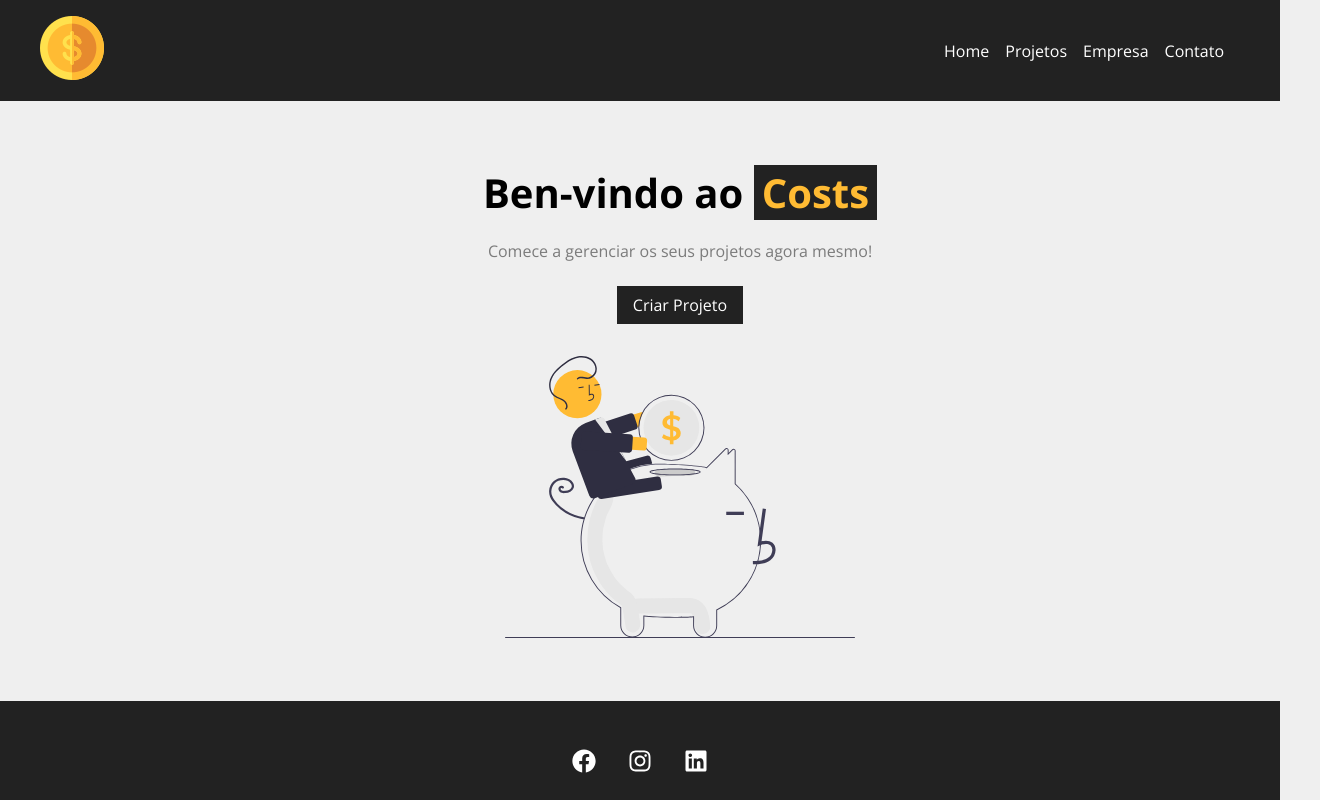
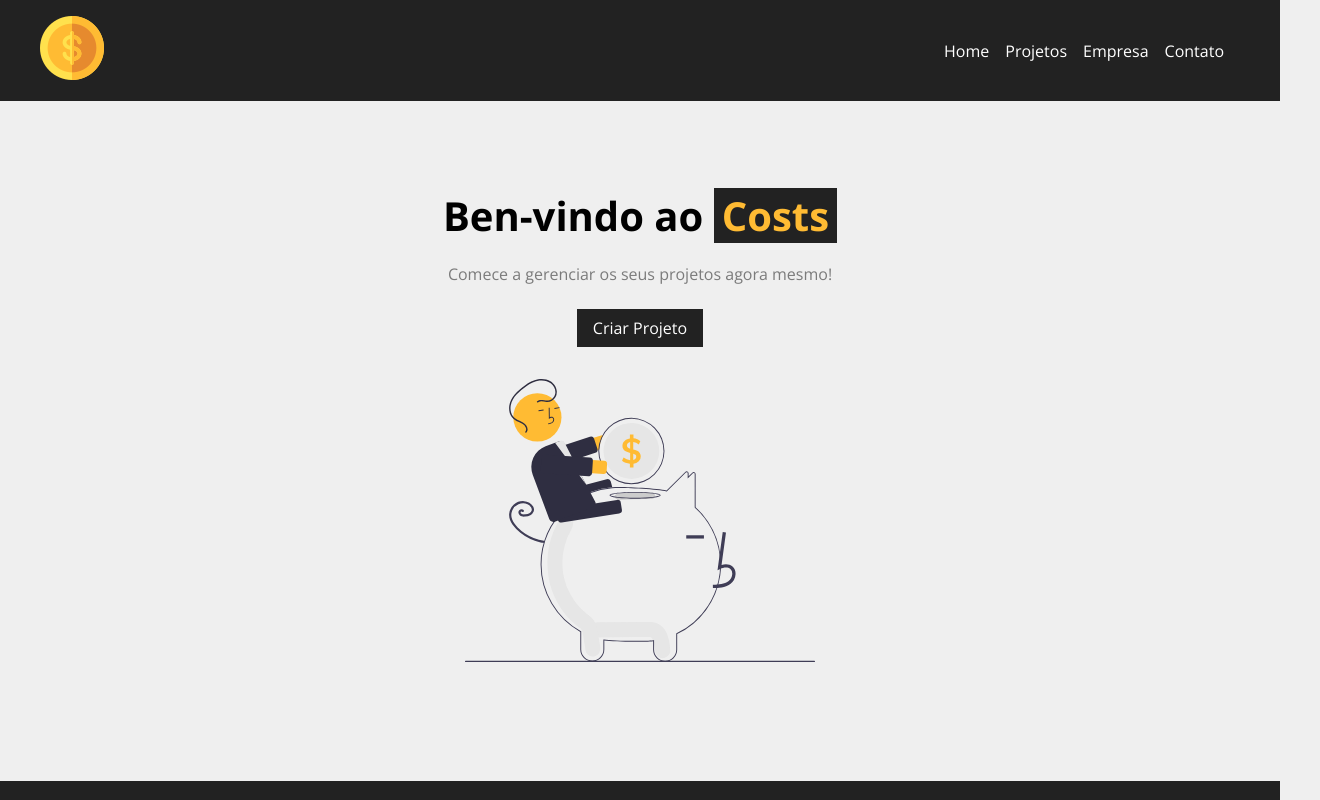
Before and after one commit to benevora/react-app-cost, a React (Create React App) app in the folder costs/: page / in a window 1280 px wide. Shown: the top 800 px of the page, 1320 px wide, since content can reach past the window. Built offline with nearby package versions, Linux system fonts and the light colour scheme.

Commit message:
Container.module.css and Home.module.css update

```diff
--- a/costs/src/components/layout/Container.module.css
+++ b/costs/src/components/layout/Container.module.css
@@ -7,7 +7,7 @@
 }
 
 .min-height {
-  min-height: 75%;
+  min-height: 85%;
 }
 
 .start {
--- a/costs/src/components/pages/Home.module.css
+++ b/costs/src/components/pages/Home.module.css
@@ -1,8 +1,8 @@
 .home_container {
   width: 100%;
-  position: absolute;
-  margin-left: auto;
-  margin-right: auto;
+  /* position: absolute; */
+  /* margin-left: auto; */
+  /* margin-right: auto; */
   display: flex;
   flex-direction: column;
   align-items: center;
```
